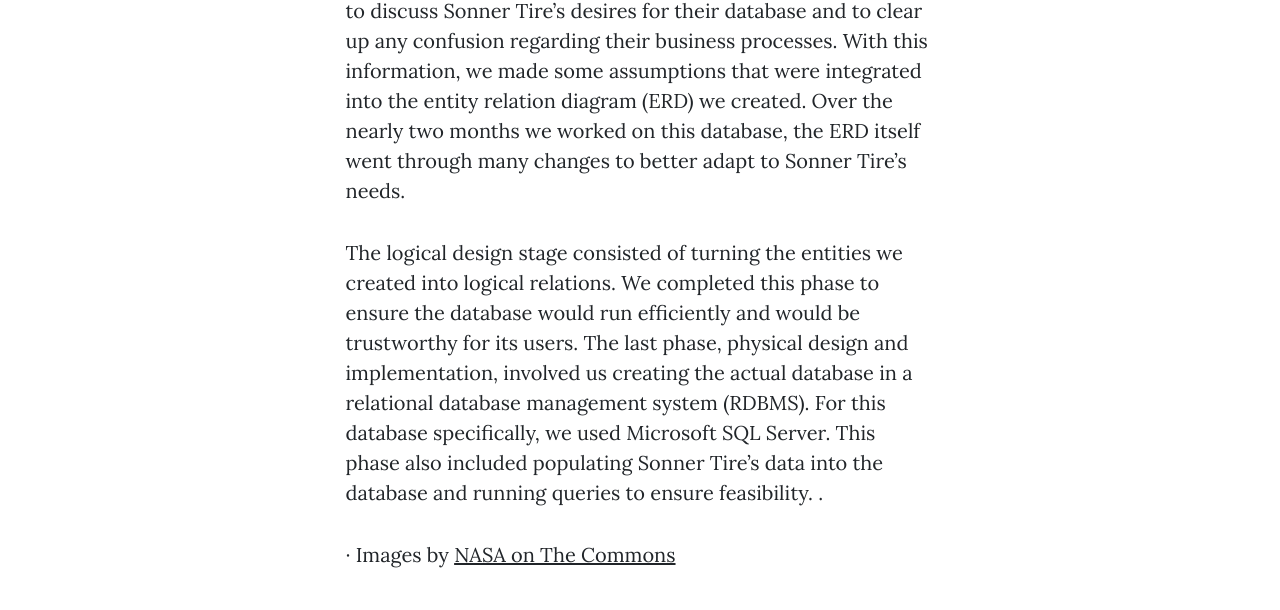
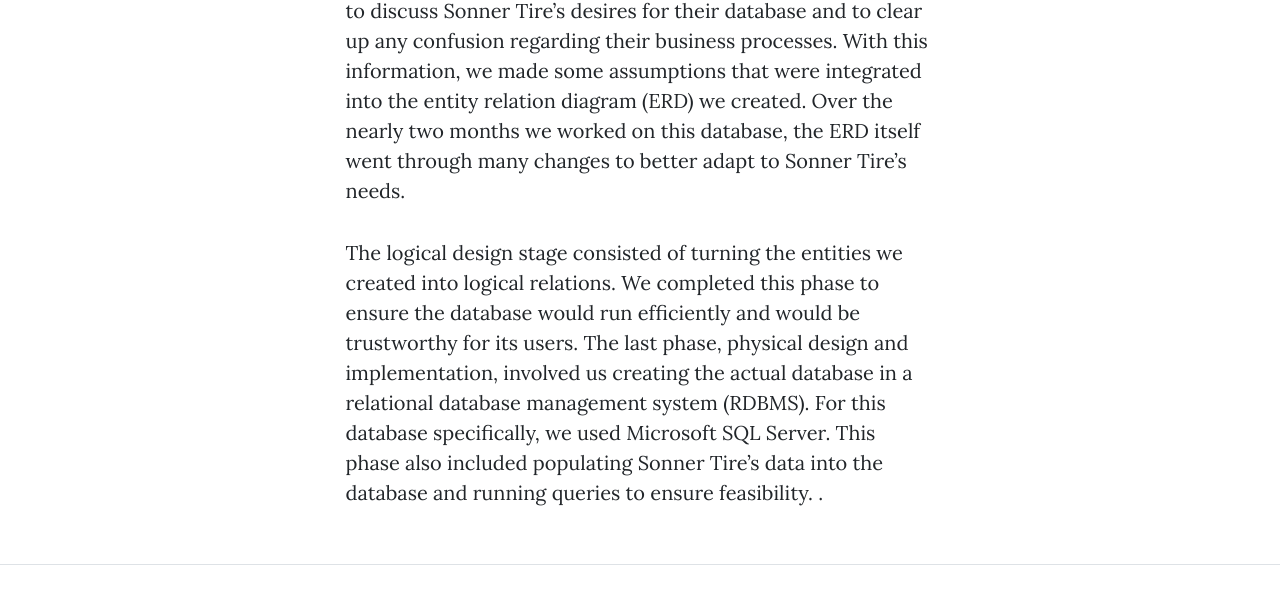
Before and after one commit to matthewrnaquin/matthewrnaquin.github.io, a plain HTML site: page projects.html in a window 1280 px wide. Shown: the part 1042-1652 px from the top of the page. Drawn offline with nearby package versions, Linux system fonts and the light colour scheme.

Commit message:
finished

```diff
--- a/projects.html
+++ b/projects.html
@@ -61,11 +61,7 @@
                         <p>
                             During the conceptual design phase, we held a client meeting to discuss Sonner Tire’s desires for their database and to clear up any confusion regarding their business processes. With this information, we made some assumptions that were integrated into the entity relation diagram (ERD) we created. Over the nearly two months we worked on this database, the ERD itself went through many changes to better adapt to Sonner Tire’s needs.</p>
                         <p>The logical design stage consisted of turning the entities we created into logical relations. We completed this phase to ensure the database would run efficiently and would be trustworthy for its users. The last phase, physical design and implementation, involved us creating the actual database in a relational database management system (RDBMS). For this database specifically, we used Microsoft SQL Server. This phase also included populating Sonner Tire’s data into the database and running queries to ensure feasibility. .</p>
-                         <p>
 
-                            &middot; Images by
-                            <a href="https://www.flickr.com/photos/nasacommons/">NASA on The Commons</a>
-                        </p>
                     </div>
                 </div>
             </div>
```
Also changed, not shown: skillsets.html (+0 -1 lines).
